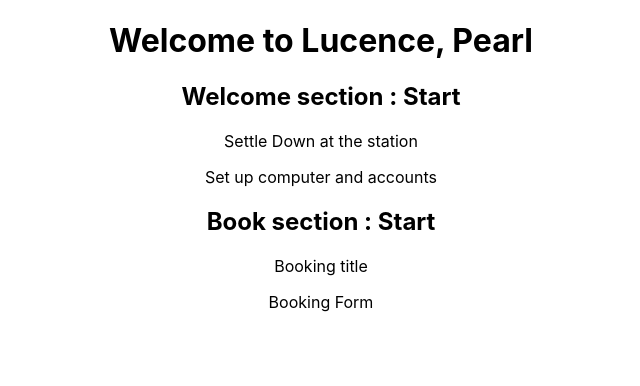
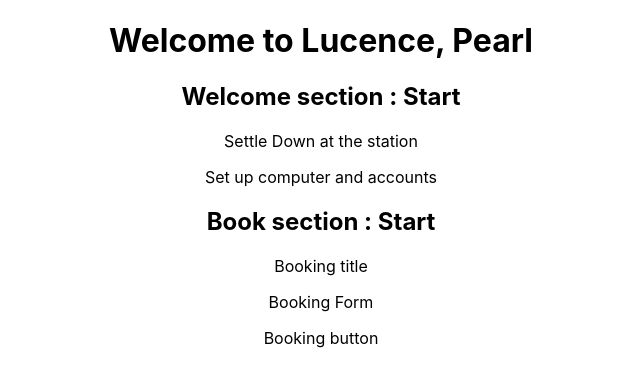
Before and after one commit to Pearl-15/myreact, a React (Create React App) app: page / in a window 1280 px wide. Shown: the top 386 px of the page, without its empty margins (319-959 px from the left). Built offline with nearby package versions, Linux system fonts and the light colour scheme.

Commit message:
working on booking button

```diff
--- a/src/App.js
+++ b/src/App.js
@@ -12,6 +12,7 @@ function App() {
         <h2>Book section : Start</h2>
         <p>Booking title</p>
         <p>Booking Form</p>
+        <p>Booking button</p>
     </div>
   );
 }
```
